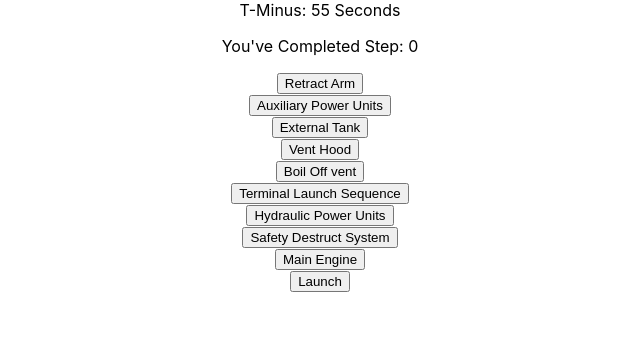
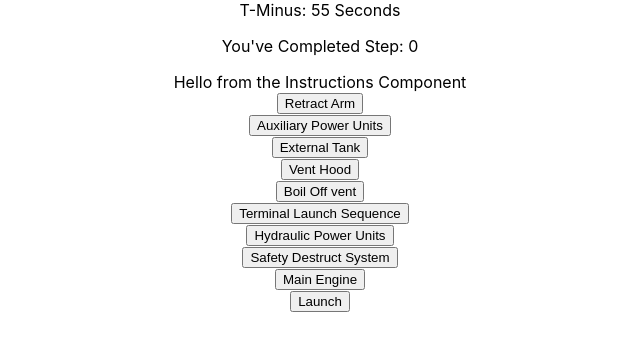
Before and after one commit to doakcovington/MissionControl, a React (Create React App) app: page / in a window 1280 px wide. Shown: the top 350 px of the page, without its empty margins (320-960 px from the left). Built offline with nearby package versions, Linux system fonts and the light colour scheme.

Commit message:
Created Instructions Component

```diff
--- a/src/components/ControlPanel.tsx
+++ b/src/components/ControlPanel.tsx
@@ -1,4 +1,5 @@
 import React from 'react';
+import Instructions from './Instructions';
 
 const ControlPanel: React.FC<{ initial?: number }> = ({ initial = 0 }) => {
   const [steps, setSteps] = React.useState(initial);
@@ -41,6 +42,9 @@ const ControlPanel: React.FC<{ initial?: number }> = ({ initial = 0 }) => {
       </div>
       <div className = 'steps'>
         <p>You've Completed Step: {steps}</p>
+      </div>
+      <div className='instructions'>
+        <Instructions />
       </div>
       <div className = 'retract'>
         <button onClick={() => {
--- /dev/null
+++ b/src/components/Instructions.tsx
@@ -0,0 +1,11 @@
+import React from 'react';
+
+const Instructions: React.FC = () => {
+  return (
+    <div>
+      Hello from the Instructions Component
+    </div>
+  )
+}
+
+export default Instructions;
```
